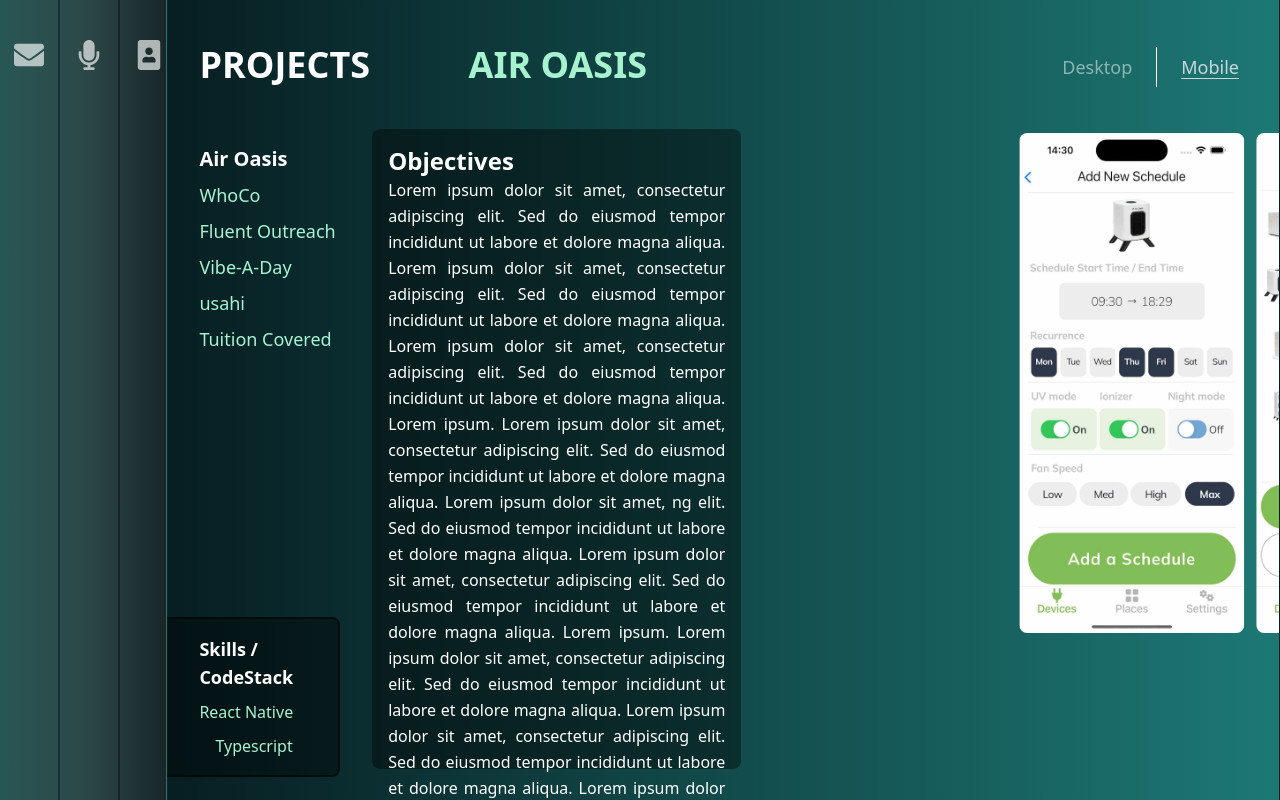
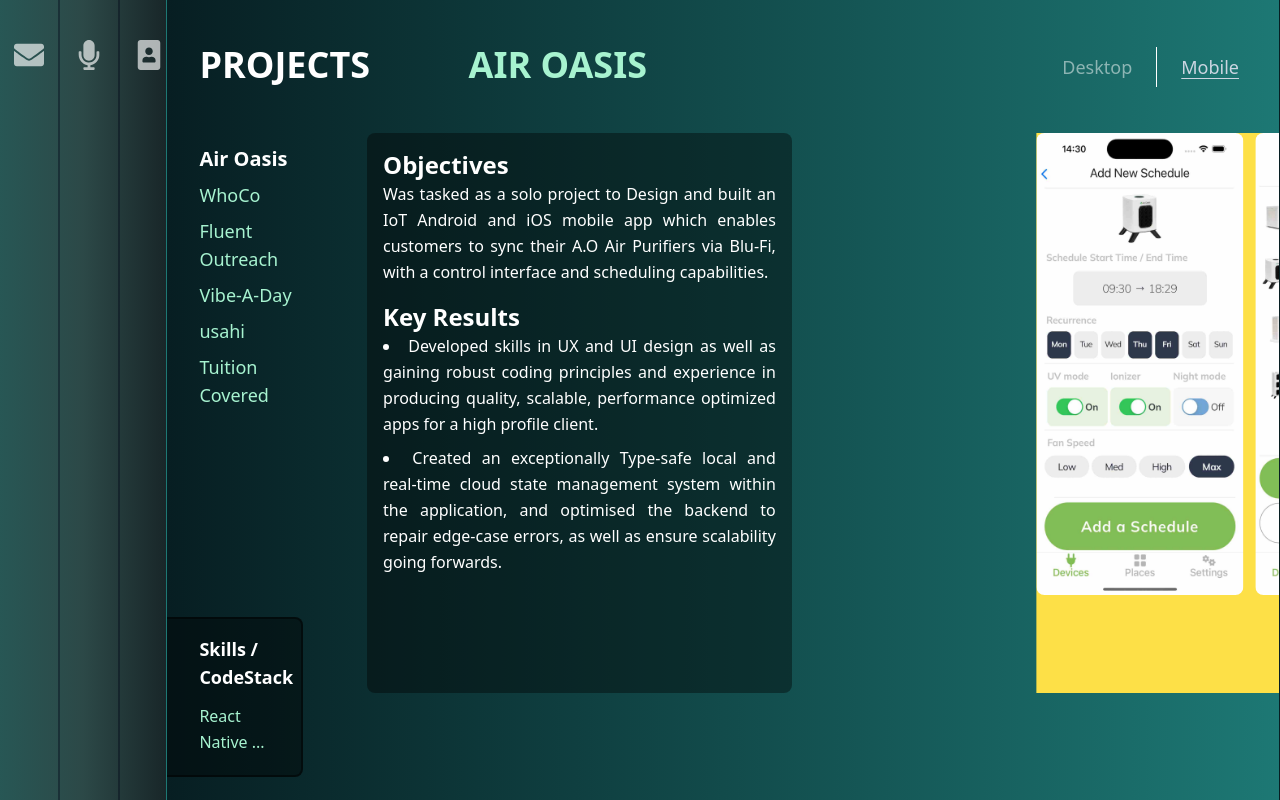
Before and after one commit to MylesPillay/Dev-Portfolio, a Next.js app: page /projects in a window 1280 px wide. Built offline with nearby package versions, Linux system fonts and the light colour scheme.

Commit message:
latest fucked up some flex stuff

```diff
--- a/src/app/components/projects/ProjectSkills.tsx
+++ b/src/app/components/projects/ProjectSkills.tsx
@@ -13,33 +13,35 @@ const ProjectSkillsComponent: React.FC<ProjectDetailsProps> = ({
 
 	return (
 		<div
-			className={`flex flex-col w-full h-[20vh] pl-8 justify-center align-middle pr-2 py-4 rounded-r-lg border-black border-opacity-50 border-l-0 border-r-2 border-b-2 border-t-2 bg-black bg-opacity-40 ${
-				isHovered ? "hover-expand z-10" : ""
+			className={`flex flex-col w-full h-[20vh]  pl-8 justify-center pr-2 py-4 rounded-r-lg border-black border-opacity-50 border-l-0 border-r-2 border-b-2 border-t-2 bg-black bg-opacity-40  ${
+				isHovered ? "hover-expand w-auto z-10" : ""
 			}`}
 			style={{
 				backgroundColor: isHovered ? "#071E22" : "",
 				borderBlockColor: isHovered ? "#1D7874" : "",
 				width: isHovered
-					? `${selectedProject.skills.length * 8}rem`
+					? `${selectedProject.skills.length * 5}rem`
 					: "auto"
 			}}
 			onMouseEnter={() => setIsHovered(true)}
 			onMouseLeave={() => setIsHovered(false)}>
-			<h2 className='text-lg text-left font-bold mb-2 text-white'>
+			<h2 className='text-lg text-left font-bold mb-3 text-white'>
 				Skills / CodeStack
 			</h2>
 
 			<ul
-				className={`flex flex-wrap space-x-4 items-center justify-start text-md font-medium  ${
+				className={`flex flex-wrap  text-left  justify-start text-md font-medium  ${
 					isHovered ? "" : " overflow-hidden"
 				}`}>
 				{selectedProject.skills.map((skill, index) => (
 					<li
 						key={index}
-						className={`mb-2 text-left text-emerald-200 ${
-							!isHovered && index >= 4 ? "hidden" : ""
+						className={`mb-2 mr-4  text-emerald-200 ${
+							!isHovered && index >= 2
+								? "hidden"
+								: " text-justify"
 						}`}>
-						{skill}
+						{skill} {index <= 2 && !isHovered ? " ..." : ""}
 					</li>
 				))}
 			</ul>
--- a/src/app/components/projects/ProjectTextContent.tsx
+++ b/src/app/components/projects/ProjectTextContent.tsx
@@ -1,30 +1,45 @@
-const ProjectTextContent: React.FC = () => {
+import React from "react";
+
+interface ProjectTextContentProps {
+	selectedProject: {
+		details: {
+			objective: string;
+			keyResults: string[];
+		};
+	};
+	isImageContainerHovered: boolean;
+}
+
+const ProjectTextContent: React.FC<ProjectTextContentProps> = ({
+	selectedProject,
+	isImageContainerHovered
+}) => {
 	return (
-		<div className='p-4 mx-8 rounded-lg mr-4 bg-black bg-opacity-40 w-full h-[50%] max-h-[80vh] '>
+		<div
+			className='p-4  rounded-lg  bg-black bg-opacity-40 h-auto '
+			style={{
+				// 	transform: isImageContainerHovered
+				// 		? "translateX(-40%)"
+				// 		: "translateX(0)",
+				// 	transition: "transform 500ms ease-in-out",
+				width: isImageContainerHovered ? "80%" : "100%"
+			}}>
 			<h2 className='text-2xl font-semibold text-white text-justify'>
 				Objectives
 			</h2>
-			<h3 className='text-md font-normal text-white text-justify'>
-				Lorem ipsum dolor sit amet, consectetur adipiscing elit. Sed do
-				eiusmod tempor incididunt ut labore et dolore magna aliqua.
-				Lorem ipsum dolor sit amet, consectetur adipiscing elit. Sed do
-				eiusmod tempor incididunt ut labore et dolore magna aliqua.
-				Lorem ipsum dolor sit amet, consectetur adipiscing elit. Sed do
-				eiusmod tempor incididunt ut labore et dolore magna aliqua.
-				Lorem ipsum. Lorem ipsum dolor sit amet, consectetur adipiscing
-				elit. Sed do eiusmod tempor incididunt ut labore et dolore magna
-				aliqua. Lorem ipsum dolor sit amet, ng elit. Sed do eiusmod
-				tempor incididunt ut labore et dolore magna aliqua. Lorem ipsum
-				dolor sit amet, consectetur adipiscing elit. Sed do eiusmod
-				tempor incididunt ut labore et dolore magna aliqua. Lorem ipsum.
-				Lorem ipsum dolor sit amet, consectetur adipiscing elit. Sed do
-				eiusmod tempor incididunt ut labore et dolore magna aliqua.
-				Lorem ipsum dolor sit amet, consectetur adipiscing elit. Sed do
-				eiusmod tempor incididunt ut labore et dolore magna aliqua.
-				Lorem ipsum dolor sit amet, consectetur adipiscing elit. Sed do
-				eiusmod tempor incididunt ut labore et dolore magna aliqua.
-				Lorem ipsum
-			</h3>
+			<p className='text-md font-normal text-white text-justify mb-4'>
+				{selectedProject.details.objective}
+			</p>
+			<h2 className='text-2xl font-semibold text-white text-justify'>
+				Key Results
+			</h2>
+			<ul className='list-disc list-inside text-white text-justify'>
+				{selectedProject.details.keyResults.map((result, index) => (
+					<li key={index} className='text-md font-normal mb-2'>
+						{result}
+					</li>
+				))}
+			</ul>
 		</div>
 	);
 };
--- a/src/app/components/projects/ProjectsObject.ts
+++ b/src/app/components/projects/ProjectsObject.ts
@@ -4,6 +4,10 @@ interface Project {
 	images: {
 		web: string[];
 		mobile: string[];
+	};
+	details: {
+		objective: string;
+		keyResults: string[];
 	};
 	url?: string;
 	skills: string[];
@@ -23,6 +27,14 @@ const projects: Project[] = [
 				"/images/projects/airoasis/mobile/Mobile_Places.jpg",
 				"/images/projects/airoasis/mobile/Mobile_Schedule_List.jpg",
 				"/images/projects/airoasis/mobile/Mobile_Settings.jpg"
+			]
+		},
+		details: {
+			objective:
+				"Was tasked as a solo project to Design and built an IoT Android and iOS mobile app which enables customers to sync their A.O Air Purifiers via Blu-Fi, with a control interface and scheduling capabilities.",
+			keyResults: [
+				"Developed skills in UX and UI design as well as gaining robust coding principles and experience in producing quality, scalable, performance optimized apps for a high profile client.",
+				"Created an exceptionally Type-safe local and real-time cloud state management system within the application, and optimised the backend to repair edge-case errors, as well as ensure scalability going forwards."
 			]
 		},
 		skills: [
@@ -57,6 +69,14 @@ const projects: Project[] = [
 			]
 		},
 		url: "https://web.archive.org/web/20230216050654/https://whoco.com/",
+		details: {
+			objective:
+				"Was tasked as a solo project to Design and built an IoT Android and iOS mobile app which enables customers to sync their A.O Air Purifiers via Blu-Fi, with a control interface and scheduling capabilities.",
+			keyResults: [
+				"Developed skills in UX and UI design as well as gaining robust coding principles and experience in producing quality, scalable, performance optimized apps for a high profile client.",
+				"Created an exceptionally Type-safe local and real-time cloud state management system within the application, and optimised the backend to repair edge-case errors, as well as ensure scalability going forwards."
+			]
+		},
 		skills: [
 			"React Native",
 			"React",
@@ -84,6 +104,14 @@ const projects: Project[] = [
 			mobile: []
 		},
 		url: "",
+		details: {
+			objective:
+				"Was tasked as a solo project to Design and built an IoT Android and iOS mobile app which enables customers to sync their A.O Air Purifiers via Blu-Fi, with a control interface and scheduling capabilities.",
+			keyResults: [
+				"Developed skills in UX and UI design as well as gaining robust coding principles and experience in producing quality, scalable, performance optimized apps for a high profile client.",
+				"Created an exceptionally Type-safe local and real-time cloud state management system within the application, and optimised the backend to repair edge-case errors, as well as ensure scalability going forwards."
+			]
+		},
 		skills: [
 			"Next.js",
 			"Typescript",
@@ -115,6 +143,14 @@ const projects: Project[] = [
 			mobile: []
 		},
 		url: "",
+		details: {
+			objective:
+				"Was tasked as a solo project to Design and built an IoT Android and iOS mobile app which enables customers to sync their A.O Air Purifiers via Blu-Fi, with a control interface and scheduling capabilities.",
+			keyResults: [
+				"Developed skills in UX and UI design as well as gaining robust coding principles and experience in producing quality, scalable, performance optimized apps for a high profile client.",
+				"Created an exceptionally Type-safe local and real-time cloud state management system within the application, and optimised the backend to repair edge-case errors, as well as ensure scalability going forwards."
+			]
+		},
 		skills: ["React Native", "React", "Typescript", "TailwindCSS"]
 	},
 	{
@@ -135,6 +171,14 @@ const projects: Project[] = [
 			]
 		},
 		url: "https://usahomeimprovement.com/",
+		details: {
+			objective:
+				"Was tasked as a solo project to Design and built an IoT Android and iOS mobile app which enables customers to sync their A.O Air Purifiers via Blu-Fi, with a control interface and scheduling capabilities.",
+			keyResults: [
+				"Developed skills in UX and UI design as well as gaining robust coding principles and experience in producing quality, scalable, performance optimized apps for a high profile client.",
+				"Created an exceptionally Type-safe local and real-time cloud state management system within the application, and optimised the backend to repair edge-case errors, as well as ensure scalability going forwards."
+			]
+		},
 		skills: [
 			"React Native",
 			"React",
@@ -170,6 +214,14 @@ const projects: Project[] = [
 			]
 		},
 		url: "https://tuitioncovered.com/",
+		details: {
+			objective:
+				"Was tasked as a solo project to Design and built an IoT Android and iOS mobile app which enables customers to sync their A.O Air Purifiers via Blu-Fi, with a control interface and scheduling capabilities.",
+			keyResults: [
+				"Developed skills in UX and UI design as well as gaining robust coding principles and experience in producing quality, scalable, performance optimized apps for a high profile client.",
+				"Created an exceptionally Type-safe local and real-time cloud state management system within the application, and optimised the backend to repair edge-case errors, as well as ensure scalability going forwards."
+			]
+		},
 		skills: [
 			"Next.Js",
 			"TypeScript",
--- a/src/app/projects/page.tsx
+++ b/src/app/projects/page.tsx
@@ -1,5 +1,5 @@
 "use client";
-import React, { useState } from "react";
+import React, { useEffect, useRef, useState } from "react";
 import projects from "../components/projects/ProjectsObject";
 import Image from "next/image";
 import { FaChevronLeft, FaChevronRight } from "react-icons/fa";
@@ -19,6 +19,30 @@ const ProjectsDisplay = (): JSX.Element => {
 	const [isHovered, setIsHovered] = useState(false);
 	const [isImageContainerHovered, setIsImageContainerHovered] =
 		useState(false);
+	// const [isSkillsHovered, setIsSkillsHovered] = useState(false);
+	// const skillsTimeoutRef = useRef<NodeJS.Timeout | null>(null);
+
+	// // useEffect(() => {
+	// // 	if (isSkillsHovered && skillsTimeoutRef.current === null) {
+	// // 		skillsTimeoutRef.current = setTimeout(() => {
+	// // 			skillsTimeoutRef.current = null;
+	// // 		}, 100);
+	// // 	}
+	// // }, [isSkillsHovered]);
+
+	// const handleSkillsHover = () => {
+	// 	if (skillsTimeoutRef.current === null) {
+	// 		setIsSkillsHovered(true);
+	// 	}
+	// 	setIsSkillsHovered(true);
+	// };
+
+	// const handleSkillsLeave = () => {
+	// 	setIsSkillsHovered(false);
+	// 	skillsTimeoutRef.current = setTimeout(() => {
+	// 		skillsTimeoutRef.current = null;
+	// 	}, 500);
+	// };
 
 	const handleProjectClick = (index: number) => {
 		const project = projects[index];
@@ -61,13 +85,27 @@ const ProjectsDisplay = (): JSX.Element => {
 						selectedProject={selectedProject}
 						onProjectClick={handleProjectClick}
 					/>
+
 					<ProjectSkillsComponent selectedProject={selectedProject} />
 				</div>
-				<div className='flex flex-row w-full my-4 justify-between mt-8 space-x-4'>
-					<ProjectTextContent />
-
+				<div className='flex flex-row justify-around mt-8 space-x-4'>
 					<div
-						className='w-auto items-end mt-1 self-right max-h-[90vh] h- max-w-[37vw] relative'
+						className='flex flex-shrink-0 w-auto mx-auto  mt-1 ml-[5vw]
+					max-w-[45%] relative'
+						// style={{
+						// 	transform: isImageContainerHovered
+						// 		? "translateX(-20%)"
+						// 		: "translateX(20%)",
+						// 	transition: "transform 0.5s ease-in-out"
+						// } }
+					>
+						<ProjectTextContent
+							selectedProject={selectedProject}
+							isImageContainerHovered={isImageContainerHovered}
+						/>
+					</div>
+					<div
+						className='w-auto mt-1  bg-yellow-300  self-right min-h-[70vh] max-h-[90vh] h- max-w-[55vw] relative'
 						style={{
 							transform: isImageContainerHovered
 								? "translateX(2%)"
@@ -78,7 +116,7 @@ const ProjectsDisplay = (): JSX.Element => {
 						onMouseLeave={() => setIsImageContainerHovered(false)}>
 						{selectedProjectIndex === 0 ||
 						selectedProjectIndex === 3 ? (
-							<div className='w-full h-full items-end'>
+							<div className='w-full h-full min-h-[100%] items-end'>
 								<MobileImageContainer
 									hovered={isImageContainerHovered}
 									images={selectedProject.images.mobile}
@@ -88,14 +126,6 @@ const ProjectsDisplay = (): JSX.Element => {
 									className={
 										"my-4 w-[100%] justify-center items-center"
 									}>
-									{/* <ProjectControls
-          selectedProject={selectedProject}
-          viewMode={viewMode}
-          currentImageIndex={currentImageIndex}
-          onViewModeChange={setViewMode}
-          onPrevImage={prevImage}
-          onNextImage={nextImage}
-        /> */}
 									<ProjectImagePagination
 										hovered={isImageContainerHovered}
 										currentImageIndex={currentImageIndex}
```
Also changed, not shown: src/app/globals.css (+13 -0 lines).
